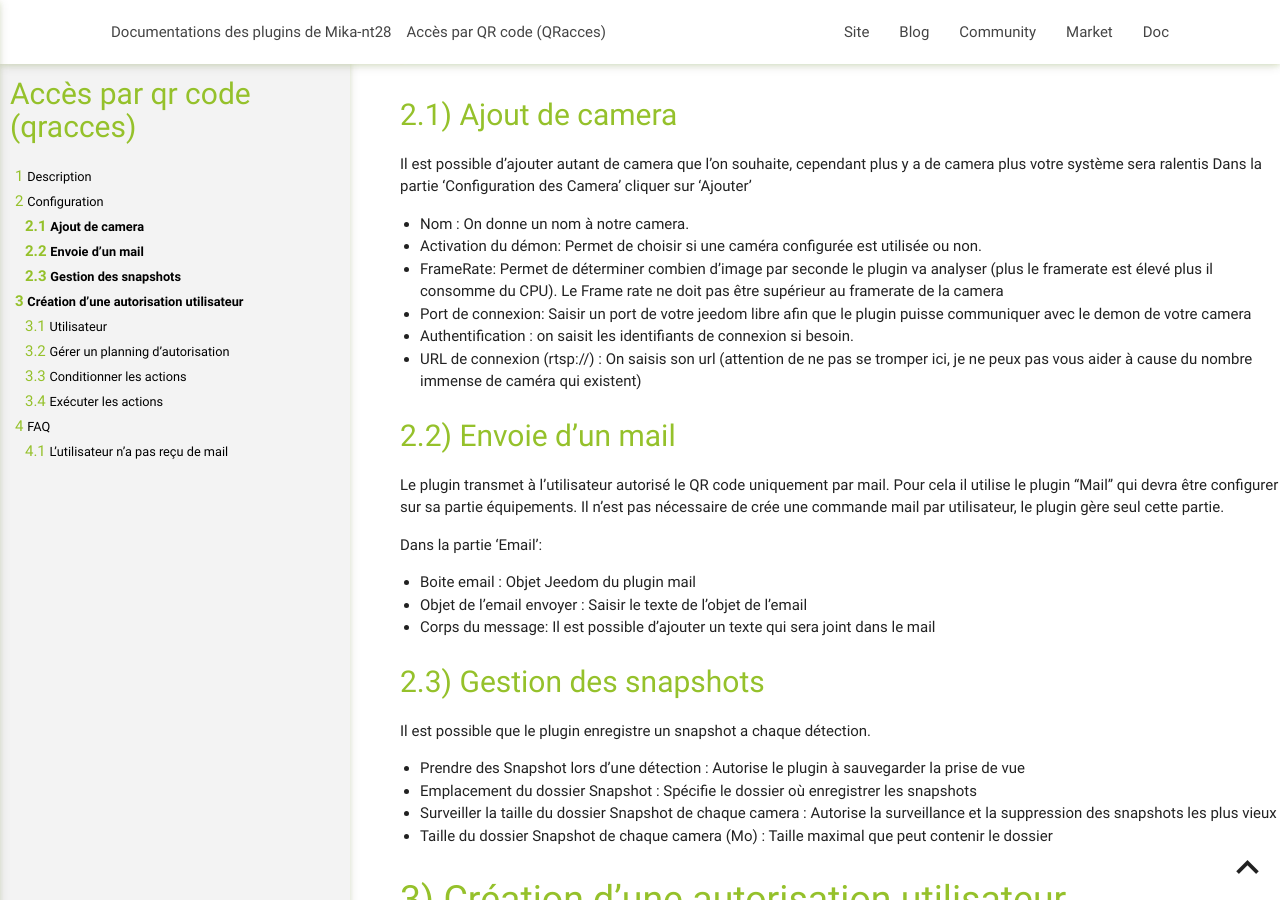
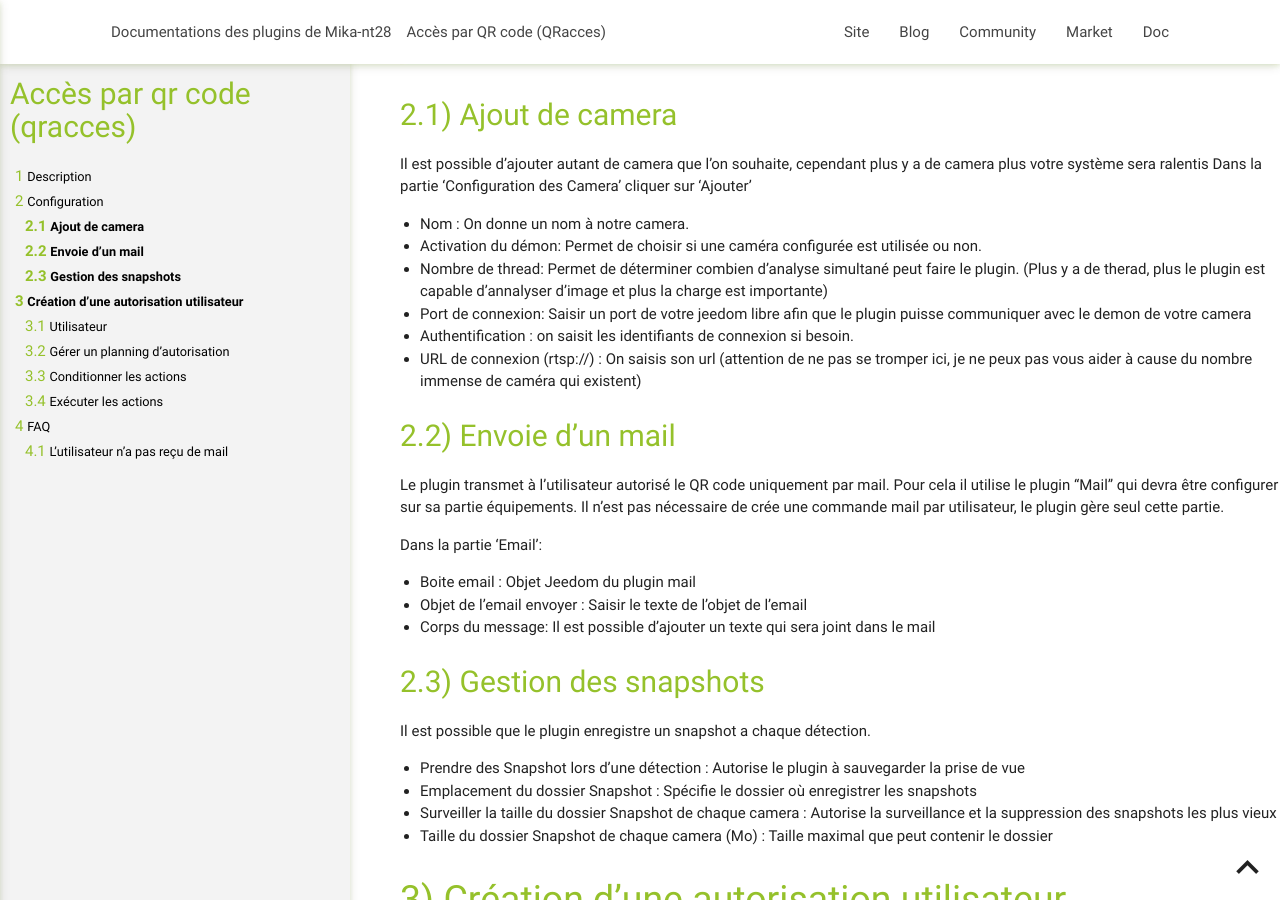
Before and after one commit to mika-nt28/Documentations, a Jekyll site: the page built from QRacces/fr_FR/index.md, in a window 1280 px wide and 900 px high, scrolled down 395 px. Built offline with Jekyll 4.4.1, drawn with Linux system fonts in a browser that asks for light colours.

Commit message:
Update index.md

```diff
--- a/QRacces/fr_FR/index.md
+++ b/QRacces/fr_FR/index.md
@@ -25,7 +25,7 @@ Dans la partie 'Configuration des Camera' cliquer sur 'Ajouter'
 
 * Nom : On donne un nom à notre camera.
 * Activation du démon: Permet de choisir si une caméra configurée est utilisée ou non.
-* FrameRate: Permet de déterminer combien d'image par seconde le plugin va analyser (plus le framerate est élevé plus il consomme du CPU). Le Frame rate ne doit pas être supérieur au framerate de la camera
+* Nombre de thread: Permet de déterminer combien d'analyse simultané peut faire le plugin. (Plus y a de therad, plus le plugin est capable d'annalyser d'image et plus la charge est importante)
 * Port de connexion: Saisir un port de votre jeedom libre afin que le plugin puisse communiquer avec le demon de votre camera
 * Authentification : on saisit les identifiants de connexion si besoin.
 * URL de connexion (rtsp://) : On saisis son url (attention de ne pas se tromper ici, je ne peux pas vous aider à cause du nombre immense de caméra qui existent)
```
